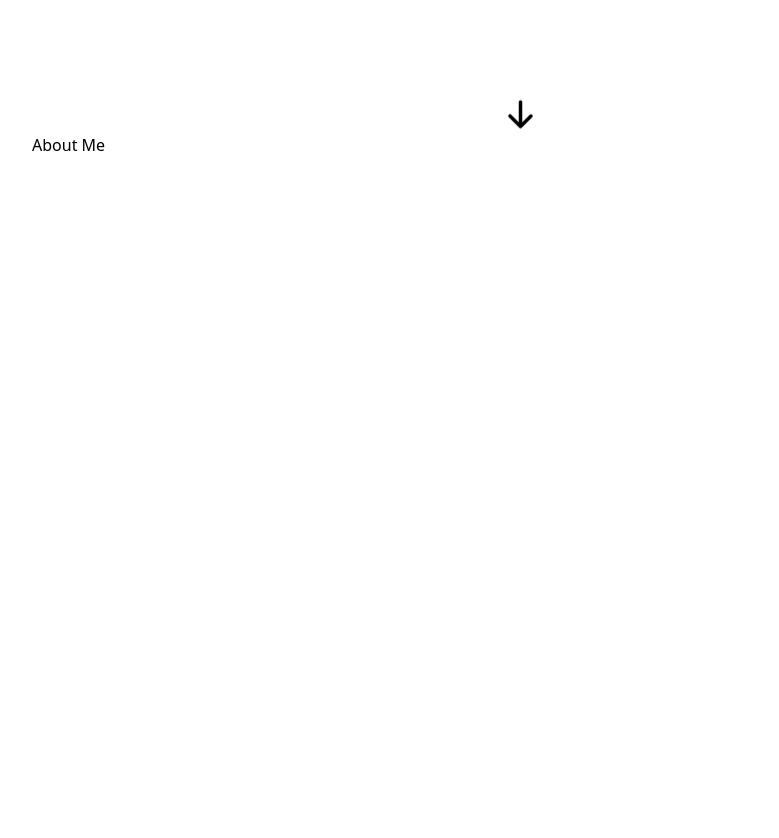
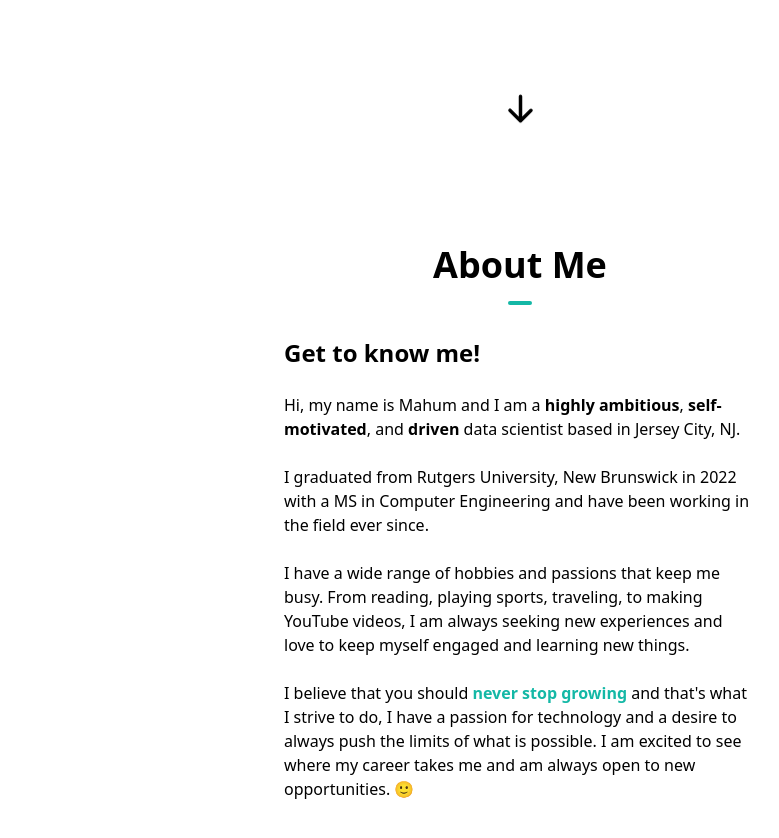
Before and after one commit to mahumabid/Midterm-next.js, a Next.js app in the folder midterm-nextjs/: page / in a window 1280 px wide. Shown: the part 780-1618 px from the top of the page, without its empty margins (120-899 px from the left). Before the commit the page ends 937 px from the top, so only its background shows below. Built offline with nearby package versions, Linux system fonts and the light colour scheme.

Commit message:
closes branch , have added about me headers and paragraphs

```diff
--- a/midterm-nextjs/components/AboutSection.tsx
+++ b/midterm-nextjs/components/AboutSection.tsx
@@ -3,17 +3,51 @@
 const AboutSection = () => {
     return (
       <section id="about">
-        <div>
-            <h1>About Me</h1>
-            <div>
-                <h1></h1>
-                <p></p>
-            </div>
-            <div>
-                <h1></h1>
-                <p></p>
+        <div className="my-12 pb-12 md:pt-16 md:pb-48">
+          <h1 className="text-center font-bold text-4xl">
+            About Me
+            <hr className="w-6 h-1 mx-auto my-4 bg-teal-500 border-0 rounded"></hr>
+          </h1>
+
+          <div className="flex flex-col space-y-10 items-stretch justify-center align-top md:space-x-10 md:space-y-0 md:p-4 md:flex-row md:text-left">
+            <div className="md:w-1/2 ">
+              <h1 className="text-center text-2xl font-bold mb-6 md:text-left">
+                Get to know me!
+              </h1>
+              <p>
+                Hi, my name is Mahum and I am a{" "}
+                <span className="font-bold">{"highly ambitious"}</span>,
+                <span className="font-bold">{" self-motivated"}</span>, and
+                <span className="font-bold">{" driven"}</span> data scientist
+                based in Jersey City, NJ.
+              </p>
+              <br />
+              <p>
+                I graduated from Rutgers University, New Brunswick in 2022
+                with a MS in Computer Engineering and have been working in the
+                field ever since.
+              </p>
+              <br />
+              <p>
+                I have a wide range of hobbies and passions that keep me busy.
+                From reading, playing sports, traveling, to making YouTube videos,
+                I am always seeking new experiences and love to keep myself
+                engaged and learning new things.
+              </p>
+              <br />
+              <p>
+                I believe that you should{" "}
+                <span className="font-bold text-teal-500">
+                  never stop growing
+                </span>{" "}
+                and that&#39;s what I strive to do, I have a passion for
+                technology and a desire to always push the limits of what is
+                possible. I am excited to see where my career takes me and am
+                always open to new opportunities. 🙂
+              </p>
             </div>
 
+          </div>
         </div>
       </section>
     )
```
Lines whose indentation alone changed are shown as unchanged.
